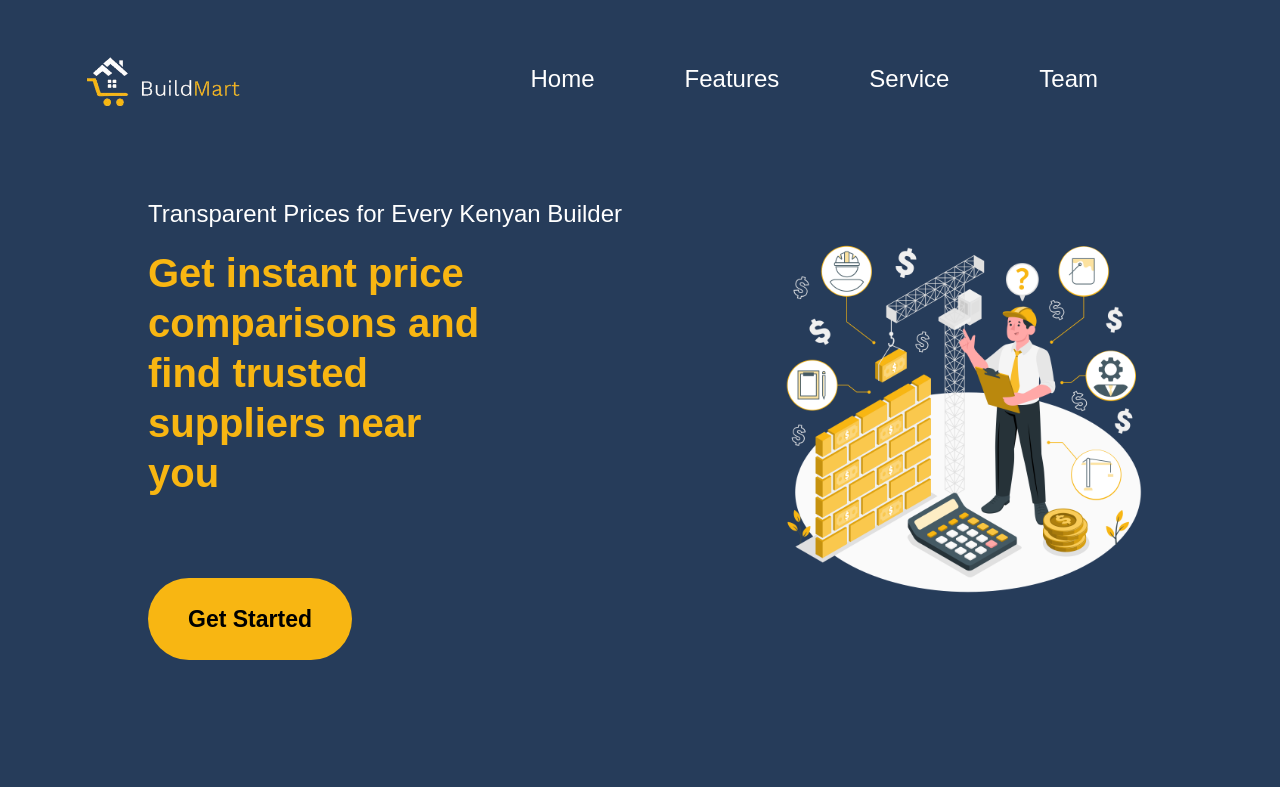
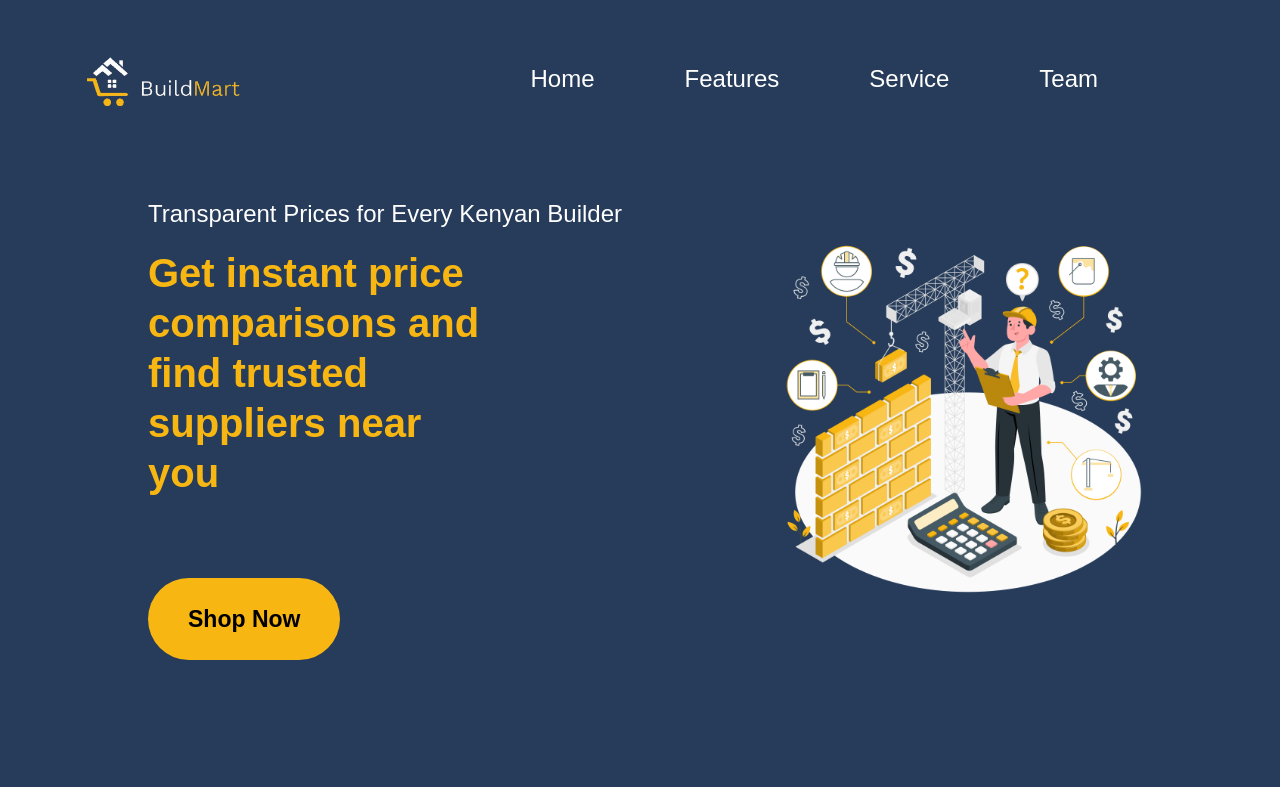
Before and after one commit to akirachix/Inyange-Informational, a Next.js app in the folder buildmart-informational/: page / in a window 1280 px wide. Shown: the top 800 px of the page. Built offline with nearby package versions, Linux system fonts and the light colour scheme.

Commit message:
pulled dev

```diff
--- a/buildmart-informational/src/app/components/Landingpage/index.tsx
+++ b/buildmart-informational/src/app/components/Landingpage/index.tsx
@@ -1,4 +1,5 @@
 import Image from "next/image";
+import Link from 'next/link';
 
 export default function Landingpage() {
   return (
@@ -12,10 +13,11 @@ export default function Landingpage() {
         <h1 className="text-[21px] sm:text-[23px] lg:text-[36px] xl:text-[40px] font-bold text-primary leading-tight text-center lg:text-left w-[100%] sm:w-[90%] lg:w-[100%] xl:w-[70%] mb-6 lg:mb-[60px] mx-auto lg:mx-0 xl:ml-[100px] md:text-[32px] md:ml-[20px]">
           Get instant price comparisons and find trusted suppliers near you
         </h1>
-
-        <button className="bg-primary text-black text-[14px] sm:text-[16px] lg:text-[23px] lg:ml-[100px] font-semibold py-3 sm:py-4 lg:py-6 px-5 sm:px-6 lg:px-10 rounded-full mx-auto lg:mx-0 hover:bg-white transition duration-300 mt-[20px] lg:mt-[20px] md:text-[20px]">
-          Get Started
+        <Link href="/target-page" className="bg-primary text-black text-[14px] sm:text-[16px] lg:text-[23px] lg:ml-[100px] font-semibold py-3 sm:py-4 lg:py-6 px-5 sm:px-6 lg:px-10 rounded-full mx-auto lg:mx-0 hover:bg-white transition duration-300 mt-[20px] lg:mt-[20px] md:text-[20px]">
+        <button >
+          Shop Now
         </button>
+        </Link>
       </div>
 
       <div className="w-full lg:w-[50%] mt-[20px] lg:mt-0 lg:ml-[100px] flex justify-center xl:mt-[-40px]">
```
